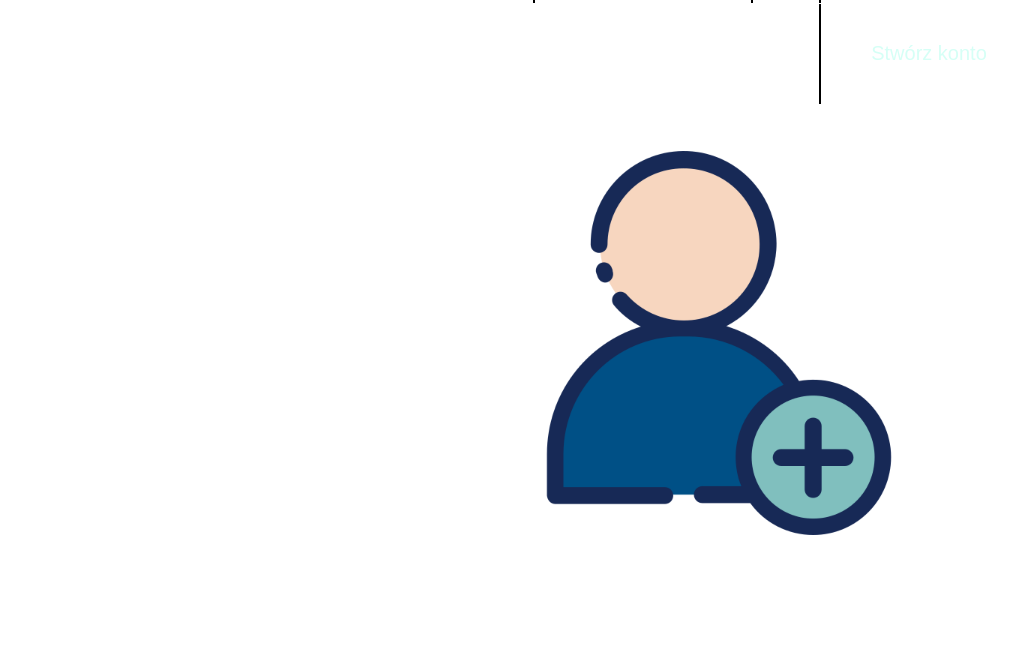
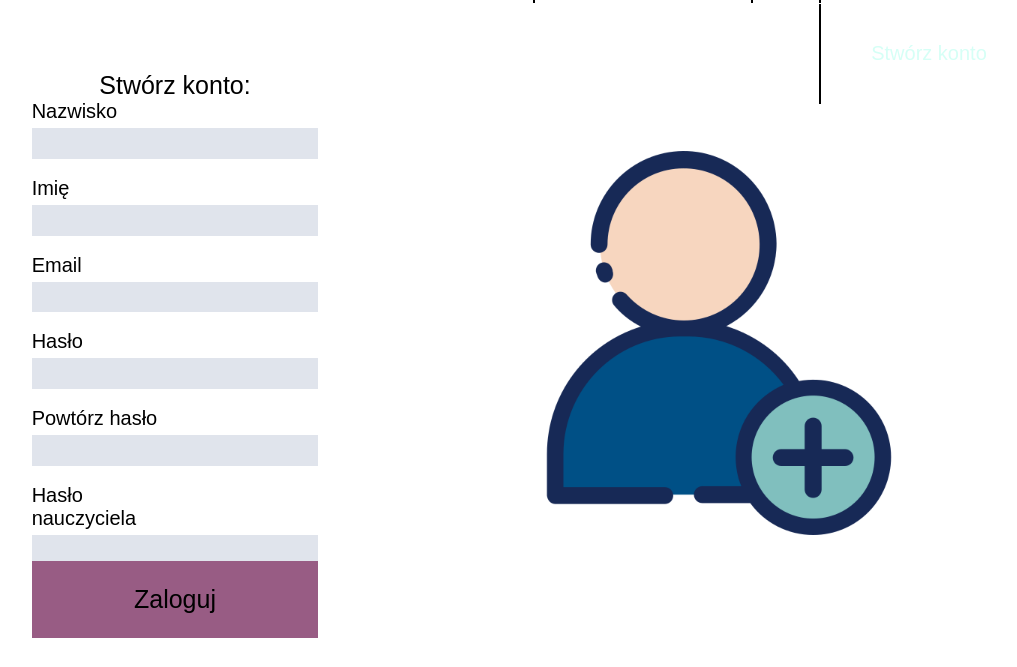
Before and after one commit to MakksP/online-gradebook, a PHP site: page /registrationPage.php in a window 1280 px wide. Shown: the part 133-800 px from the top of the page, without its empty margins (249-1266 px from the left). Run offline with PHP 8.4, Linux system fonts and the light colour scheme; style sheets or scripts are compiled from the project's sources; some web fonts are replaced.

Commit message:
Registration page view

```diff
--- a/registrationPage.php
+++ b/registrationPage.php
@@ -4,7 +4,7 @@
     <meta charset="UTF-8">
     <title>Online gradebook</title>
     <meta name="description" content="Welcome to my gradebook">
-    <link rel="stylesheet" href="styles/loginPageStyles.css">
+    <link rel="stylesheet" href="styles/loginRegisterPagesStyles.css">
     <link rel="stylesheet" href="styles/startPageStyles.css">
     <link rel="preconnect" href="https://fonts.googleapis.com">
     <link rel="preconnect" href="https://fonts.gstatic.com" crossorigin>
@@ -38,8 +38,67 @@
     </nav>
 
 
-    <section id="main_pane">
+    <section class="main_pane">
 
+        <label id="login_label">Stwórz konto:</label>
+
+        <form id="login_form">
+            <div class="form_element">
+                <label for="surname" class="login_label">Nazwisko</label>
+                <span class="form_field">
+                        <input type="text" name="surname" class="login_input" required>
+                </span>
+            </div>
+
+
+            <div class="form_element">
+                <label for="name" class="login_label">Imię</label>
+                <span class="form_field">
+                        <input type="text" name="name" class="login_input" required>
+                </span>
+            </div>
+
+
+            <div class="form_element">
+
+
+                <label for="email" class="login_label">Email</label>
+                <span class="form_field"><i class="icon-user" id="icon_login"></i>
+                        <input type="email" name="email" class="login_input" required>
+                </span>
+
+            </div>
+
+            <div class="form_element">
+                <label for="password" class="login_label">Hasło</label>
+                <span class="form_field"><i class="icon-key" id="icon_password"></i>
+                        <input type="password" name="password" class="login_input" id="password_field" required>
+                </span>
+
+            </div>
+
+            <div class="form_element">
+                <label for="rewrite_password" class="login_label">Powtórz hasło</label>
+                <span class="form_field"><i class="icon-key" id="icon_password"></i>
+                    <input type="password" name="rewrite_password" class="login_input" id="password_field" required>
+                </span>
+
+            </div>
+
+            <div class="form_element">
+                <label for="teacher_password" class="login_label">Hasło nauczyciela</label>
+                <span class="form_field"><i class="icon-key" id="icon_password"></i>
+                    <input type="password" name="teacher_password" class="login_input" id="password_field" required>
+                </span>
+
+            </div>
+
+            <div class="button_container">
+                <input type="submit" id="login_button" class="form_button" value="Zaloguj">
+
+            </div>
+            <span id="incorrect_email_password"></span>
+        </form>
 
     </section>
 
@@ -52,6 +111,5 @@
 <script src="scripts/constHtmlElements.js"></script>
 <script src="scripts/menuAjaxScripts.js"></script>
 <script src="scripts/initButtonsOnClick.js"></script>
-<script src="scripts/startPageScripts.js"></script>
 </body>
 </html>
--- a/scripts/initButtonsOnClick.js
+++ b/scripts/initButtonsOnClick.js
@@ -2,6 +2,8 @@ const subjects_buttons = document.getElementsByClassName("subject_button");
 const not_teaching_subjects_buttons = document.getElementsByClassName("not_teaching_subject_button");
 const not_teaching_subjects_labels = document.getElementsByClassName("not_teaching_subject_label");
 const add_subject_button = document.getElementById("new_subject_button");
+const login_button = document.getElementById("login_button_nav");
+const registration_button = document.getElementById("registration_button_nav");
 const ADD_SUBJECT_BUTTON = 1;
 
 
@@ -34,3 +36,15 @@ if (add_subject_button != null){
         get_not_teaching_subjects_pane();
     }
 }
+
+if (login_button != null){
+    login_button.onclick = function (){
+        window.location.href = './loginPage.php';
+    }
+}
+
+if (registration_button != null){
+    registration_button.onclick = function (){
+        window.location.href = './registrationPage.php';
+    }
+}
--- a/scripts/startPageScripts.js
+++ /dev/null
@@ -1,14 +0,0 @@
-const login_button = document.getElementById("login_button_nav");
-const registration_button = document.getElementById("registration_button_nav");
-
-if (login_button != null){
-    login_button.onclick = function (){
-        window.location.href = './loginPage.php';
-    }
-}
-
-if (registration_button != null){
-    registration_button.onclick = function (){
-        window.location.href = './registrationPage.php';
-    }
-}
--- a/startPage.php
+++ b/startPage.php
@@ -112,6 +112,6 @@
 
 
 </main>
-<script src="scripts/startPageScripts.js"></script>
+<script src="scripts/initButtonsOnClick.js"></script>
 </body>
 </html>
--- a/styles/loginPageStyles.scss
+++ b/styles/loginRegisterPagesStyles.scss
@@ -11,14 +11,18 @@
   display: block;
 }
 
-#main_pane{
+.main_pane{
   width: 35%;
   height: 60%;
   position: relative;
   left: 15%;
-  top: 15%;
+  top: 10%;
   text-align: center;
+}
 
+#login_main_pane{
+  position: relative;
+  top: 25%;
 }
 
 #login_form{
@@ -35,14 +39,15 @@
   };
   display: block;
   position: relative;
-  left: 3%;
+  left: 10%;
   margin-bottom: 5px;
-  width: 20%;
+  width: 40%;
+  text-align: left;
 }
 
 .form_element{
   width: 100%;
-  height: 25%;
+  height: 20%;
 }
 
 .button_container{
--- a/styles/styleSchemes.scss
+++ b/styles/styleSchemes.scss
@@ -63,7 +63,7 @@
 
 @mixin form_icon_style{
   position: relative;
-  font-size: 30px;
+  font-size: 25px;
   text-align: center;
   top: 5px;
 }
```
Also changed, not shown: loginPage.php (+2 -7 lines).
